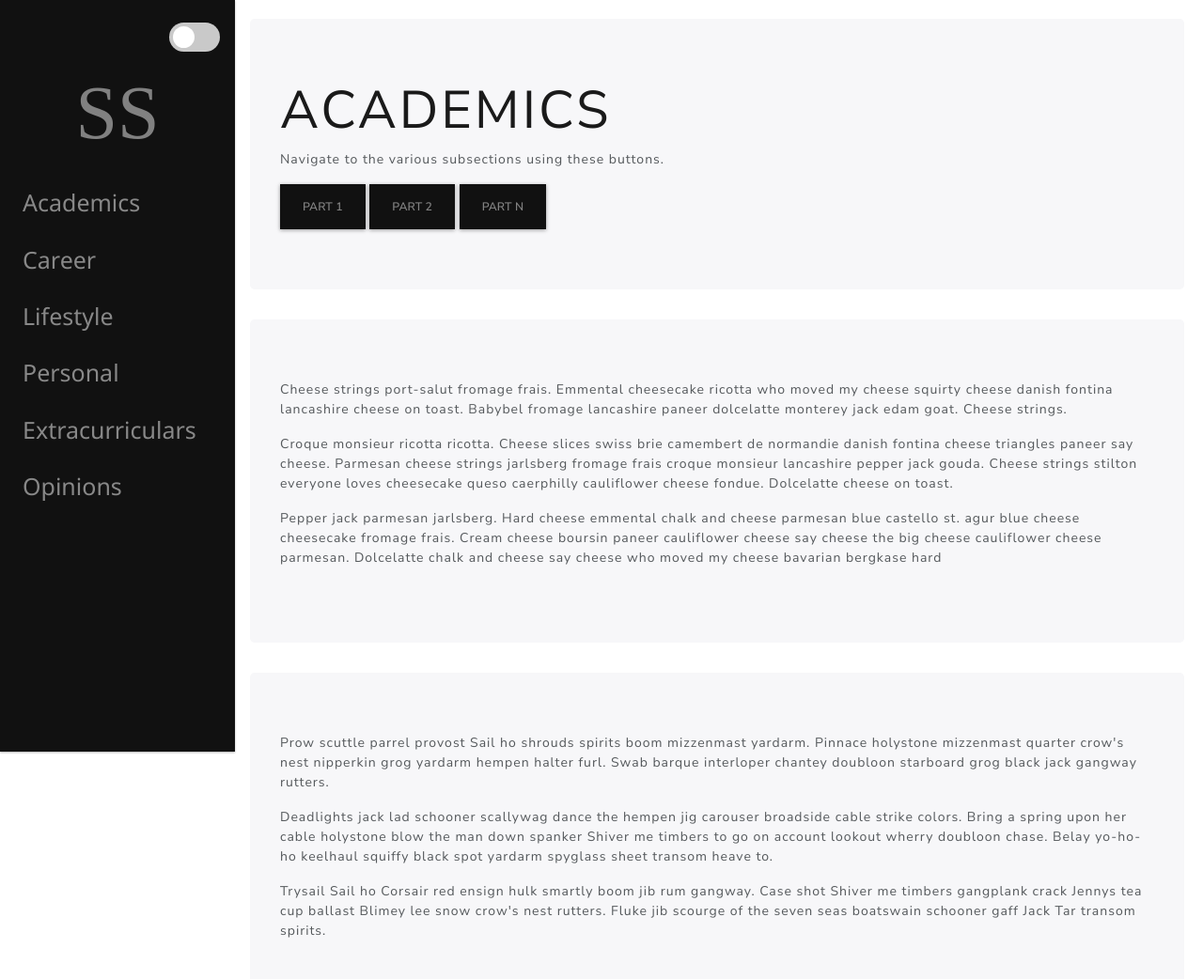
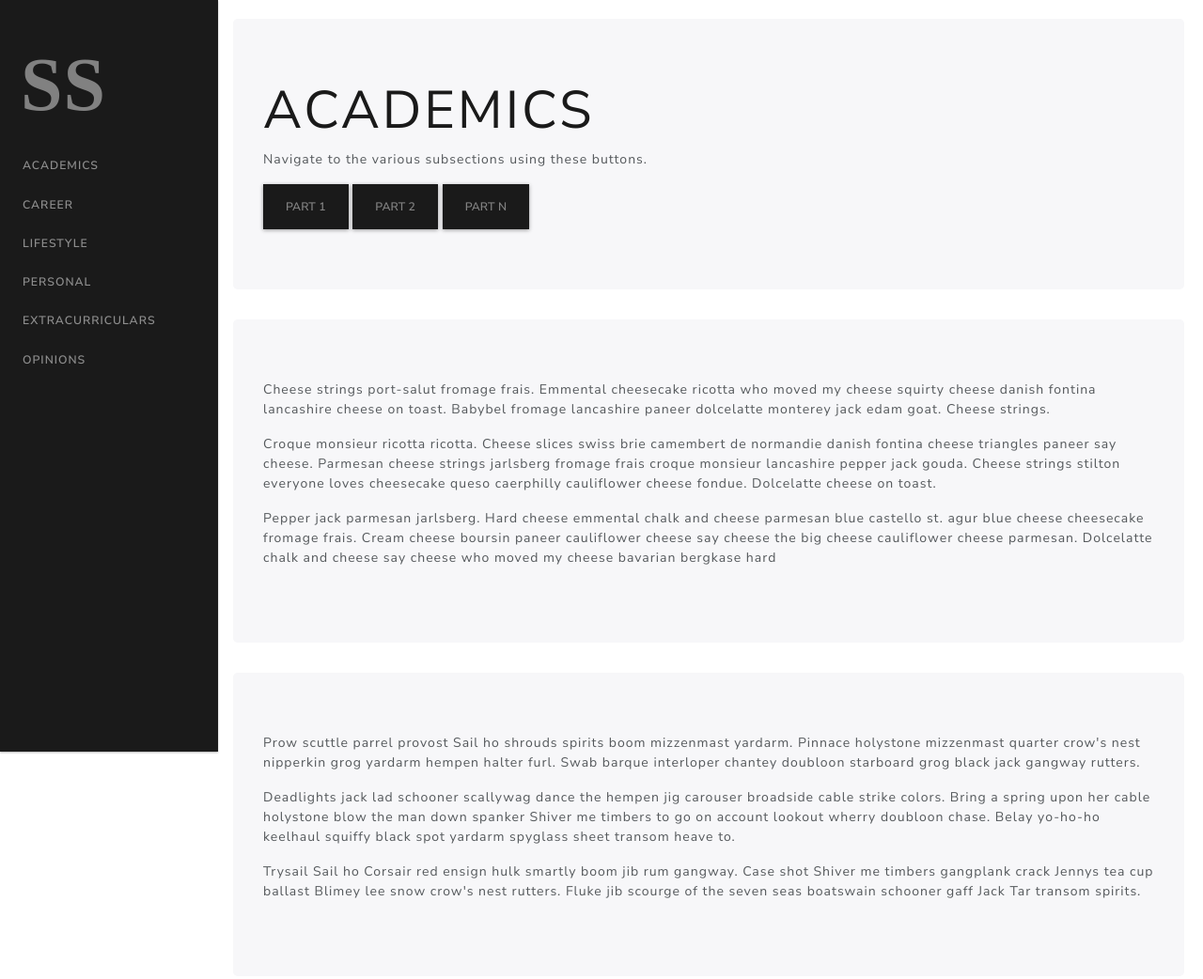
Before and after one commit to Insight-Web-2020/Senior-Survey, a plain HTML site: page content-page.html in a window 1280 px wide. Shown: the top 1042 px of the page at 94% size. Drawn offline with nearby package versions, Linux system fonts and the light colour scheme; a web font is replaced by a local one.

Commit message:
Revert "update"
This reverts commit 221057f682eed72fda9fa4286fabcbb821fb1f96.

```diff
--- a/assets/css/contentstyles.css
+++ b/assets/css/contentstyles.css
@@ -1,21 +1,22 @@
 /* Buttons and logos */
 
 .btn-style {
-  background-color: #111;
+  background-color: #1a1a1a;
   color: #818181;
 }
 
 .logo-style {
-  font-weight: 100;
-  font-family: Eczar;
-  font-size: 80px;
-  transition: 0.3s;
-  margin: 0 auto 0 auto;
+    font-family: Eczar;
+    font-size: 80px;
+    transition: 0.3s;
+    padding: 6px;
+    align-items: center;
 }
+
 
 /* Page content. The value of the margin-left property should match the value of the sidebar's width property */
 div.content {
-  margin-left: 250px;
+  margin-left: 232px;
   margin-right: 4px;
   padding: 16px 16px;
   height: 1000px;
@@ -28,5 +29,5 @@ and adjust the navbar */
 @media screen and (max-width: 768px) {
   div.content {margin-left: 0;}
   div.content {margin-top: 8px;}
-  .logo-style {font-size: 28px; padding: 2px; margin: 0;}
+  .logo-style {font-size: 28px; padding: 2px;}
 }
--- a/assets/css/navbar-fixed-left.min.css
+++ b/assets/css/navbar-fixed-left.min.css
@@ -8,21 +8,15 @@ body{
 
 
 .navbar.fixed-left{
-	font-size: 25px;
-	font-weight: 400;
-	text-transform: none;
-	font-family: 'Segoe UI', Tahoma, Geneva, Verdana, sans-serif;
 	position:fixed;
-	background-color: #111111;
-	letter-spacing: normal;
 	top:0;
 	left:0;
 	right:0;
-	z-index:1030;
+	z-index:1030
 }
 
 @media (min-width:768px){
-	.navbar.fixed-left{bottom:0;width:250px;flex-flow:column nowrap;align-items:flex-start}
+	.navbar.fixed-left{bottom:0;width:232px;flex-flow:column nowrap;align-items:flex-start}
 	.navbar.fixed-left .navbar-collapse{flex-grow:0;flex-direction:column;width:100%}
 	.navbar.fixed-left .navbar-collapse .navbar-nav{flex-direction:column;width:100%}
 	.navbar.fixed-left .navbar-collapse .navbar-nav .nav-item{width:100%}
--- a/assets/css/styles.css
+++ b/assets/css/styles.css
@@ -26,7 +26,6 @@ body{
 
 .sidenav a:hover {
   color: #f1f1f1;
-  text-decoration: none;
 }
 
 .sidenav .closebtn {
--- a/assets/css/toggle.css
+++ /dev/null
@@ -1,59 +0,0 @@
-.switch {
-  position: relative;
-  display: inline-block;
-  width: 54px;
-  height: 31px;
-}
-
-.switch input {
-  opacity: 0;
-  width: 0;
-  height: 0;
-}
-
-.slider {
-  position: absolute;
-  cursor: pointer;
-  top: 0;
-  left: 0;
-  right: 0;
-  bottom: 0;
-  background-color: #c9c9c9;
-  -webkit-transition: .4s;
-  transition: .4s;
-}
-
-.slider:before {
-  position: absolute;
-  content: "";
-  height: 23px;
-  width: 23px;
-  left: 4px;
-  bottom: 4px;
-  background-color: white;
-  -webkit-transition: .4s;
-  transition: .4s;
-}
-
-input:checked + .slider {
-  background-color: #818181;
-}
-
-input:focus + .slider {
-  box-shadow: 0 0 1px #818181
-}
-
-input:checked + .slider:before {
-  -webkit-transform: translateX(23px);
-  -ms-transform: translateX(23px);
-  transform: translateX(23px);
-}
-
-/* Rounded sliders */
-.slider.round {
-  border-radius: 31px;
-}
-
-.slider.round:before {
-  border-radius: 50%;
-}
--- a/content-page.html
+++ b/content-page.html
@@ -11,13 +11,14 @@
     <title>Senior Survey 2020 | Insight</title>
 
 
-    <link rel="stylesheet" id="theme_link"
-        href="https://cdnjs.cloudflare.com/ajax/libs/bootswatch/4.3.1/materia/bootstrap.min.css" />
+    <link rel="stylesheet"
+          id="theme_link"
+          href="https://cdnjs.cloudflare.com/ajax/libs/bootswatch/4.3.1/materia/bootstrap.min.css"/>
     <link rel="stylesheet" href="assets/css/navbar-fixed-left.min.css">
     <link rel="stylesheet" href="assets/css/docs.css">
     <link rel="stylesheet" href="assets/css/bootstrap-lx.min.css">
     <link rel="stylesheet" href="assets/css/contentstyles.css">
-    <link rel="stylesheet" href="assets/css/toggle.css">
+
     <link rel="stylesheet" href="https://fonts.googleapis.com/css?family=Eczar">
     <script async defer src="https://buttons.github.io/buttons.js"></script>
 
@@ -25,12 +26,7 @@
 
 <body>
 
-    <nav class="navbar navbar-expand-md navbar-dark fixed-left">
-
-        <label class="switch" style="float: right; margin:0 0 0 auto;">
-            <input type="checkbox">
-            <span class="slider round"></span>
-        </label>
+    <nav class="navbar navbar-expand-md navbar-dark bg-primary fixed-left">
 
         <a class="navbar-brand logo-style" href="" style="color: #818181;">SS</a>
 
@@ -83,44 +79,21 @@
     </div>
 
     <div class="jumbotron" id="part1">
-            <p> Cheese strings port-salut fromage frais. Emmental cheesecake ricotta who moved my cheese squirty cheese
-                danish fontina lancashire cheese on toast. Babybel fromage lancashire paneer dolcelatte monterey jack
-                edam goat. Cheese strings. </p>
-            <p> Croque monsieur ricotta ricotta. Cheese slices swiss brie camembert de normandie danish fontina cheese
-                triangles paneer say cheese. Parmesan cheese strings jarlsberg fromage frais croque monsieur lancashire
-                pepper jack gouda. Cheese strings stilton everyone loves cheesecake queso caerphilly cauliflower cheese
-                fondue. Dolcelatte cheese on toast. </p>
-            <p> Pepper jack parmesan jarlsberg. Hard cheese emmental chalk and cheese parmesan blue castello st. agur
-                blue cheese cheesecake fromage frais. Cream cheese boursin paneer cauliflower cheese say cheese the big
-                cheese cauliflower cheese parmesan. Dolcelatte chalk and cheese say cheese who moved my cheese bavarian
-                bergkase hard
+        <p> Cheese strings port-salut fromage frais. Emmental cheesecake ricotta who moved my cheese squirty cheese danish fontina lancashire cheese on toast. Babybel fromage lancashire paneer dolcelatte monterey jack edam goat. Cheese strings. </p>
+        <p> Croque monsieur ricotta ricotta. Cheese slices swiss brie camembert de normandie danish fontina cheese triangles paneer say cheese. Parmesan cheese strings jarlsberg fromage frais croque monsieur lancashire pepper jack gouda. Cheese strings stilton everyone loves cheesecake queso caerphilly cauliflower cheese fondue. Dolcelatte cheese on toast. </p>
+        <p> Pepper jack parmesan jarlsberg. Hard cheese emmental chalk and cheese parmesan blue castello st. agur blue cheese cheesecake fromage frais. Cream cheese boursin paneer cauliflower cheese say cheese the big cheese cauliflower cheese parmesan. Dolcelatte chalk and cheese say cheese who moved my cheese bavarian bergkase hard
     </div>
 
     <div class="jumbotron" id="part2">
-            <p> Prow scuttle parrel provost Sail ho shrouds spirits boom mizzenmast yardarm. Pinnace holystone
-                mizzenmast quarter crow's nest nipperkin grog yardarm hempen halter furl. Swab barque interloper chantey
-                doubloon starboard grog black jack gangway rutters. </p>
-            <p> Deadlights jack lad schooner scallywag dance the hempen jig carouser broadside cable strike colors.
-                Bring a spring upon her cable holystone blow the man down spanker Shiver me timbers to go on account
-                lookout wherry doubloon chase. Belay yo-ho-ho keelhaul squiffy black spot yardarm spyglass sheet transom
-                heave to. </p>
-            <p> Trysail Sail ho Corsair red ensign hulk smartly boom jib rum gangway. Case shot Shiver me timbers
-                gangplank crack Jennys tea cup ballast Blimey lee snow crow's nest rutters. Fluke jib scourge of the
-                seven seas boatswain schooner gaff Jack Tar transom spirits. </p>
+        <p> Prow scuttle parrel provost Sail ho shrouds spirits boom mizzenmast yardarm. Pinnace holystone mizzenmast quarter crow's nest nipperkin grog yardarm hempen halter furl. Swab barque interloper chantey doubloon starboard grog black jack gangway rutters. </p>
+        <p> Deadlights jack lad schooner scallywag dance the hempen jig carouser broadside cable strike colors. Bring a spring upon her cable holystone blow the man down spanker Shiver me timbers to go on account lookout wherry doubloon chase. Belay yo-ho-ho keelhaul squiffy black spot yardarm spyglass sheet transom heave to. </p>
+        <p> Trysail Sail ho Corsair red ensign hulk smartly boom jib rum gangway. Case shot Shiver me timbers gangplank crack Jennys tea cup ballast Blimey lee snow crow's nest rutters. Fluke jib scourge of the seven seas boatswain schooner gaff Jack Tar transom spirits. </p>
     </div>
 
     <div class="jumbotron" id="partn">
-            <p> Cheese strings port-salut fromage frais. Emmental cheesecake ricotta who moved my cheese squirty cheese
-                danish fontina lancashire cheese on toast. Babybel fromage lancashire paneer dolcelatte monterey jack
-                edam goat. Cheese strings. </p>
-            <p> Croque monsieur ricotta ricotta. Cheese slices swiss brie camembert de normandie danish fontina cheese
-                triangles paneer say cheese. Parmesan cheese strings jarlsberg fromage frais croque monsieur lancashire
-                pepper jack gouda. Cheese strings stilton everyone loves cheesecake queso caerphilly cauliflower cheese
-                fondue. Dolcelatte cheese on toast. </p>
-            <p> Pepper jack parmesan jarlsberg. Hard cheese emmental chalk and cheese parmesan blue castello st. agur
-                blue cheese cheesecake fromage frais. Cream cheese boursin paneer cauliflower cheese say cheese the big
-                cheese cauliflower cheese parmesan. Dolcelatte chalk and cheese say cheese who moved my cheese bavarian
-                bergkase hard cheese. </p>
+        <p> Cheese strings port-salut fromage frais. Emmental cheesecake ricotta who moved my cheese squirty cheese danish fontina lancashire cheese on toast. Babybel fromage lancashire paneer dolcelatte monterey jack edam goat. Cheese strings. </p>
+        <p> Croque monsieur ricotta ricotta. Cheese slices swiss brie camembert de normandie danish fontina cheese triangles paneer say cheese. Parmesan cheese strings jarlsberg fromage frais croque monsieur lancashire pepper jack gouda. Cheese strings stilton everyone loves cheesecake queso caerphilly cauliflower cheese fondue. Dolcelatte cheese on toast. </p>
+        <p> Pepper jack parmesan jarlsberg. Hard cheese emmental chalk and cheese parmesan blue castello st. agur blue cheese cheesecake fromage frais. Cream cheese boursin paneer cauliflower cheese say cheese the big cheese cauliflower cheese parmesan. Dolcelatte chalk and cheese say cheese who moved my cheese bavarian bergkase hard cheese. </p>
     </div>
 
 </div>
@@ -128,7 +101,8 @@
 
 <!-- JS, Popper.js, and jQuery -->
 <script src="https://code.jquery.com/jquery-3.4.1.slim.min.js"
-        integrity="sha256-pasqAKBDmFT4eHoN2ndd6lN370kFiGUFyTiUHWhU7k8=" crossorigin="anonymous"></script>
+        integrity="sha256-pasqAKBDmFT4eHoN2ndd6lN370kFiGUFyTiUHWhU7k8="
+        crossorigin="anonymous"></script>
 <script src="https://stackpath.bootstrapcdn.com/bootstrap/4.3.1/js/bootstrap.min.js"
         integrity="sha384-JjSmVgyd0p3pXB1rRibZUAYoIIy6OrQ6VrjIEaFf/nJGzIxFDsf4x0xIM+B07jRM"
         crossorigin="anonymous"></script>
@@ -137,5 +111,4 @@
     crossorigin="anonymous"></script>
 
 </body>
-
 </html>
```
Lines whose indentation alone changed are shown as unchanged.
